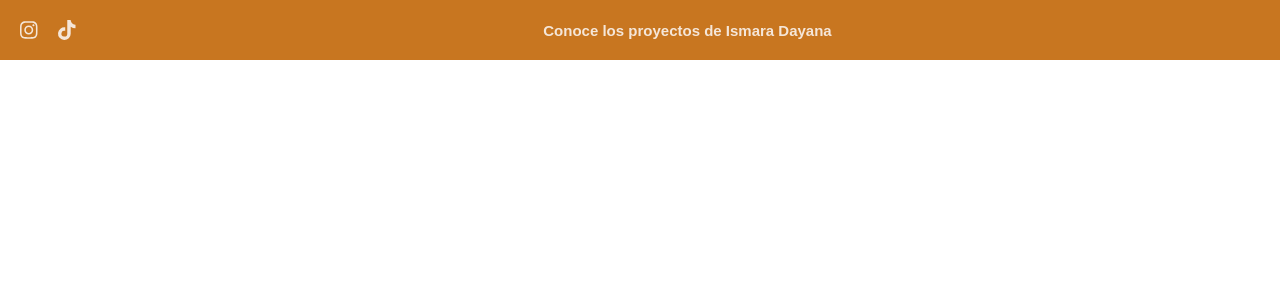
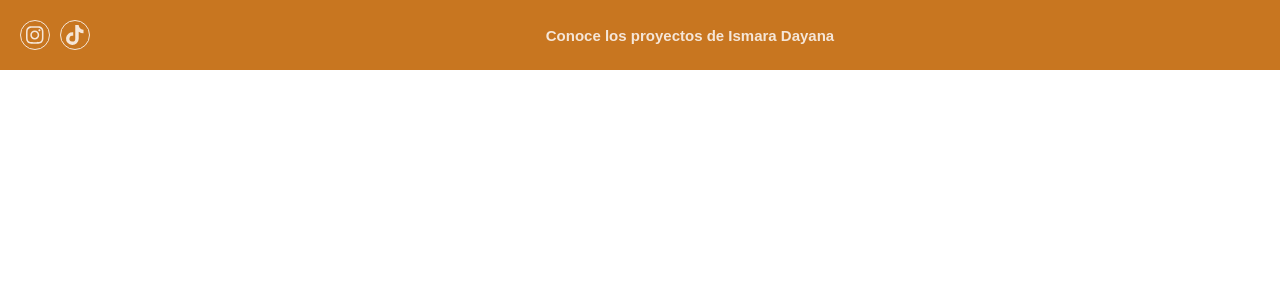
Before and after one commit to jhoneduardmoreno/art-ecommerce-frontend, a React (Vite) app: page / in a window 1280 px wide. Shown: the top 300 px of the page. Built offline with nearby package versions, Linux system fonts and the light colour scheme.

Commit message:
Add icons circle

```diff
--- a/src/components/Advertisement/Advertisement.module.scss
+++ b/src/components/Advertisement/Advertisement.module.scss
@@ -33,10 +33,17 @@
 
   .iconsContainer{
     margin-left: 2rem;
+    display: flex;
 
-    a{
-      margin-right: 2rem;
-
+    a {
+      display: flex;
+      justify-content: center;
+      align-items: center;
+      width: 3rem;
+      height: 3rem;
+      border-radius: 50%;
+      border: 1px solid $Text;
+      margin-right: 1rem;
     }
   }
 
```
